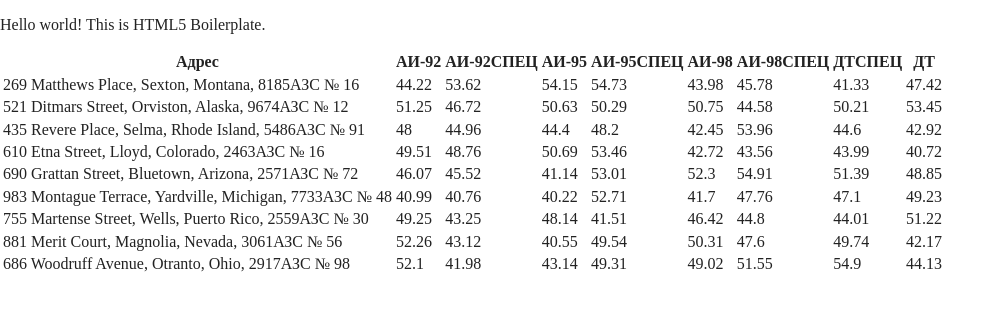
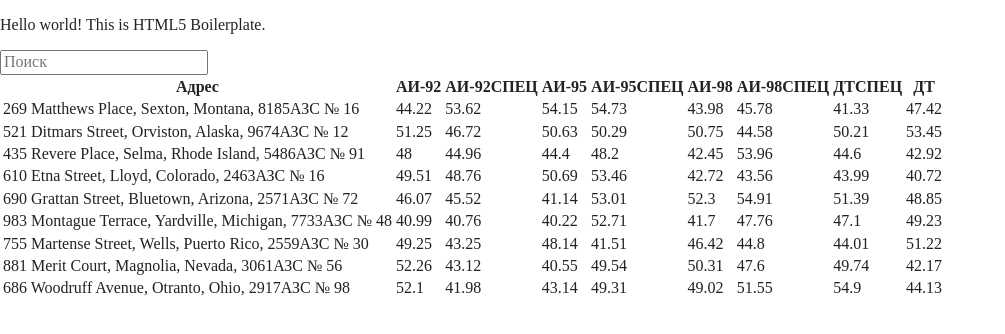
Before and after one commit to kosipov/142-iro, a website built with Parcel: page index.html in a window 1280 px wide. Shown: the whole page, without its empty margins (0-1005 px from the left). Built offline with nearby package versions, Linux system fonts and the light colour scheme.

Commit message:
release search on list

```diff
--- a/index.html
+++ b/index.html
@@ -20,6 +20,10 @@
   <link rel="stylesheet" href="css/main.css">
 
   <meta name="theme-color" content="#fafafa">
+
+  <script src="js/vendor/modernizr-3.11.2.min.js"></script>
+  <script src="js/plugins.js"></script>
+  <script type="module" src="js/main.js"></script>
 </head>
 
 <body>
@@ -28,25 +32,11 @@
   <p>Hello world! This is HTML5 Boilerplate.</p>
   <div class="body">
     <table class="body__table">
-      <thead>
-      <tr>
-        <th>Адрес</th>
-        <th>АИ-92</th>
-        <th>АИ-92СПЕЦ</th>
-        <th>АИ-95</th>
-        <th>АИ-95СПЕЦ</th>
-        <th>АИ-98</th>
-        <th>АИ-98СПЕЦ</th>
-        <th>ДТСПЕЦ</th>
-        <th>ДТ</th>
-      </tr>
-      </thead>
+      <input class="body__table__search" type="text" placeholder="Поиск"/>
+
     </table>
 
   </div>
-  <script src="js/vendor/modernizr-3.11.2.min.js"></script>
-  <script src="js/plugins.js"></script>
-  <script type="module" src="js/main.js"></script>
 
   <!-- Google Analytics: change UA-XXXXX-Y to be your site's ID. -->
   <script>
--- /dev/null
+++ b/js/elements.js
@@ -0,0 +1,14 @@
+export const azsTable = () =>
+  `<thead>
+      <tr>
+        <th>Адрес</th>
+        <th>АИ-92</th>
+        <th>АИ-92СПЕЦ</th>
+        <th>АИ-95</th>
+        <th>АИ-95СПЕЦ</th>
+        <th>АИ-98</th>
+        <th>АИ-98СПЕЦ</th>
+        <th>ДТСПЕЦ</th>
+        <th>ДТ</th>
+      </tr>
+      </thead>`;
--- a/js/main.js
+++ b/js/main.js
@@ -1,12 +1,16 @@
 import {JSON} from "./resource.js";
+import {azsTable} from "./elements.js";
 
 const body = document.querySelector(".body");
-const table = document.querySelector(".body__table");
+const search = body.querySelector(".body__table__search");
+const table = body.querySelector(".body__table");
 const createTableCell = (value) => `<td>${value}</td>`;
 
-const initTable = () => {
-  JSON.forEach((value) => {
+const initTable = (values) => {
+  initEmptyTable();
+  values.forEach((value) => {
     let insertElement = createTableCell(value.address + value.name)
+    let arr = [];
     let fuelElements = ``;
     value.fuels.forEach((fuelValue) => {
       fuelElements += createTableCell(fuelValue.price)
@@ -20,4 +24,18 @@ const initTable = () => {
   });
 };
 
-initTable();
+const filterTable = (searchValue) => {
+  const table = body.querySelector(".body__table");
+  initEmptyTable();
+  const foundValues = JSON.filter((value) => value.address.includes(searchValue) || value.name.includes(searchValue));
+  initTable(foundValues);
+}
+
+const initEmptyTable = () => {
+  table.replaceChildren('');
+  table.insertAdjacentHTML('beforeend', azsTable())
+}
+
+
+initTable(JSON);
+search.addEventListener('input', (event) => filterTable(event.target.value));
```
